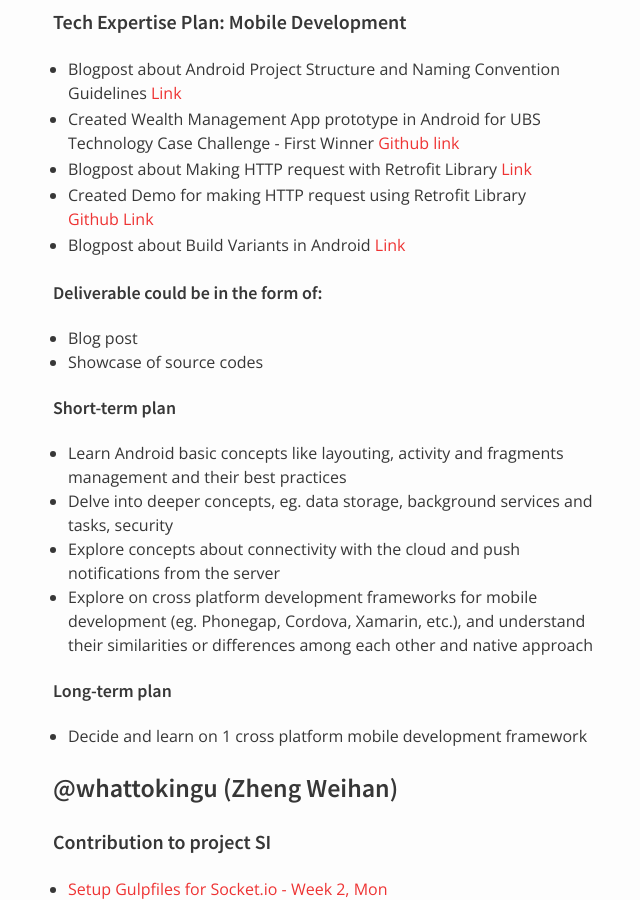
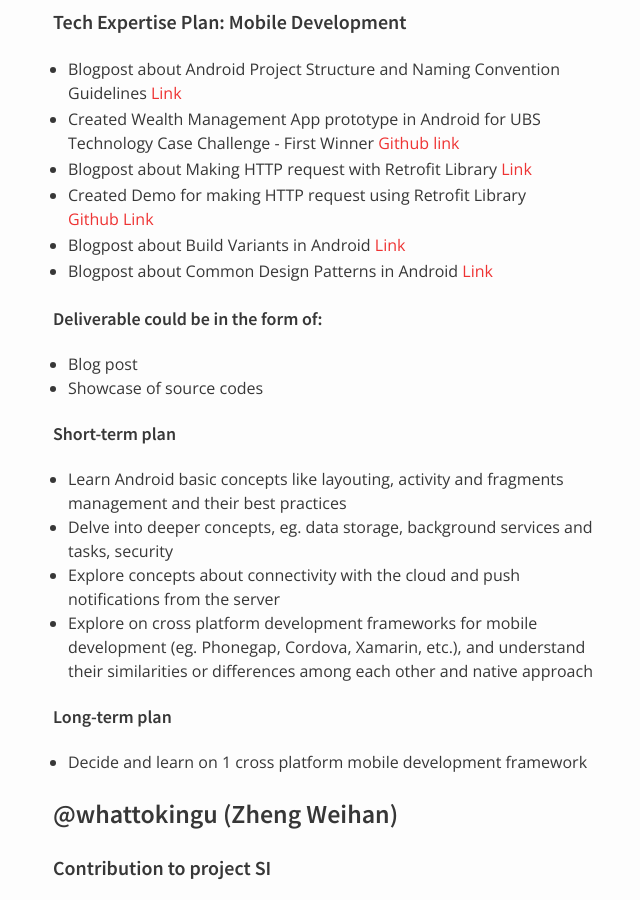
Before and after one commit to nus-oss/cs3281-AY1516S2-website, a Jekyll site: the page built from teams/socketio.md, in a window 1280 px wide and 900 px high, scrolled down 11548 px. Shown: the whole window, without its empty margins (317-957 px from the left). Built offline with Jekyll 4.4.1, drawn with Linux system fonts in a browser that asks for light colours.

Commit message:
Update contribs

```diff
--- a/teams/socketio.md
+++ b/teams/socketio.md
@@ -329,6 +329,7 @@ Notes:
 * Blogpost about Making HTTP request with Retrofit Library [Link](https://medium.com/@mikelimantara/making-http-requests-in-android-with-retrofit-library-5829b4f22311#.u0x5n4voa)
 * Created Demo for making HTTP request using Retrofit Library [Github Link](https://github.com/mikelimantara/retrofit-demo)
 * Blogpost about Build Variants in Android [Link](https://medium.com/@mikelimantara/overview-of-build-variants-in-android-gradle-680cadc06a71#.4kwt05cxq)
+* Blogpost about Common Design Patterns in Android [Link](https://medium.com/@mikelimantara/common-design-patterns-in-android-development-bc8bfe6ab183#.qvdis27sl)
 
 ##### Deliverable could be in the form of:
 * Blog post
```
